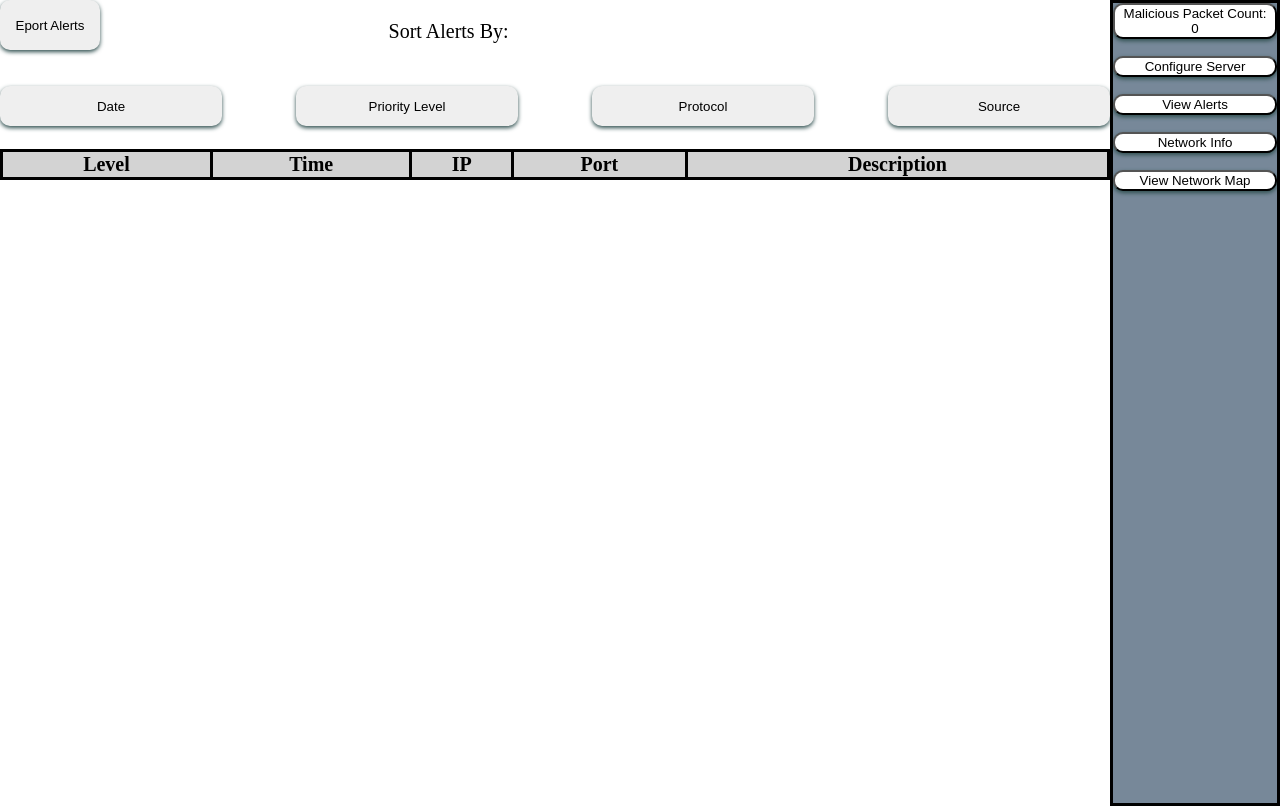
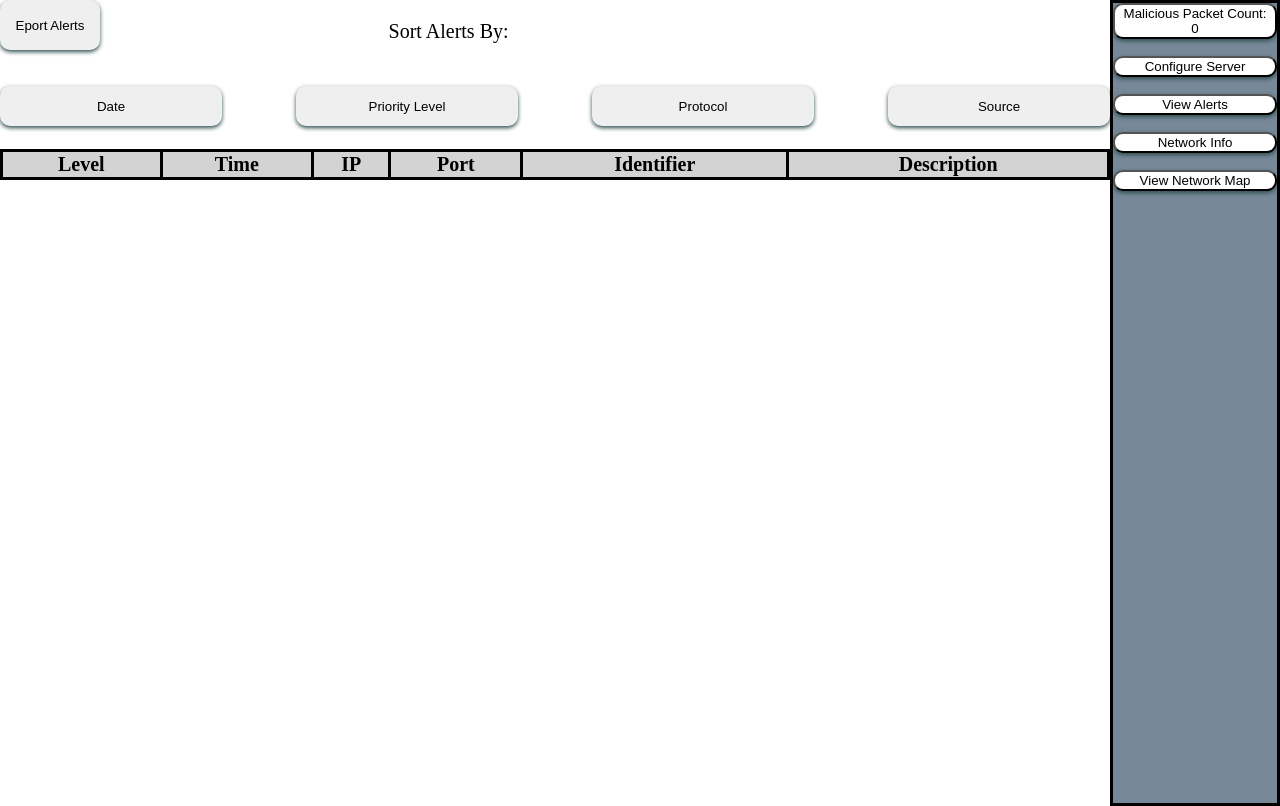
Before and after one commit to ljurado4/CS4311_LIDS_1_9uno5_Fall2023, a Flask app: page /LIDS-D_Alerts_View in a window 1280 px wide. Run offline with Flask 3, Linux system fonts and the light colour scheme; data that the repository does not hold is empty; some libraries are stand-ins or nearby versions.

Commit message:
added identifer to lids-d alerts

```diff
--- a/LIDS_D/static/js/alerts_table.js
+++ b/LIDS_D/static/js/alerts_table.js
@@ -21,9 +21,14 @@ function updateTable(data) {
         portCell.id = `alert${index + 1}-port`;
         portCell.textContent = alert.Port;
 
+        const identifierCell = row.insertCell(4);
+        identifierCell.id = `alert${index + 1}-identifier`;
+        identifierCell.textContent = alert.Port;
 
 
-        const descriptionCell = row.insertCell(4);
+
+
+        const descriptionCell = row.insertCell(5);
         descriptionCell.innerHTML = `<button id="alert${index + 1}-button" class="alertDescriptionButton" onclick="displayAlert(this.id)">${alert.Description}</button>`;
     });
 }
--- a/LIDS_D/templates/LIDS-D_Alerts_View.html
+++ b/LIDS_D/templates/LIDS-D_Alerts_View.html
@@ -43,6 +43,7 @@
                         <th>Time</th>
                         <th>IP</th>
                         <th>Port</th>
+                        <th>Identifier</th>
                         <th>Description</th>
                     </tr>
                 </thead>
@@ -53,6 +54,7 @@
                         <td id="alert1-level">test</td>
                         <td id="alert1-time">test</td>
                         <td id="alert1-ip">test</td>
+                        <td id="alert1-identifier">test</td>
                         <td id="alert1-port">test</td>
                         <td>
                             <button id="alert1-button" class="alertDescriptionButton" onclick="displayAlert(this.id)">test</button>
```
